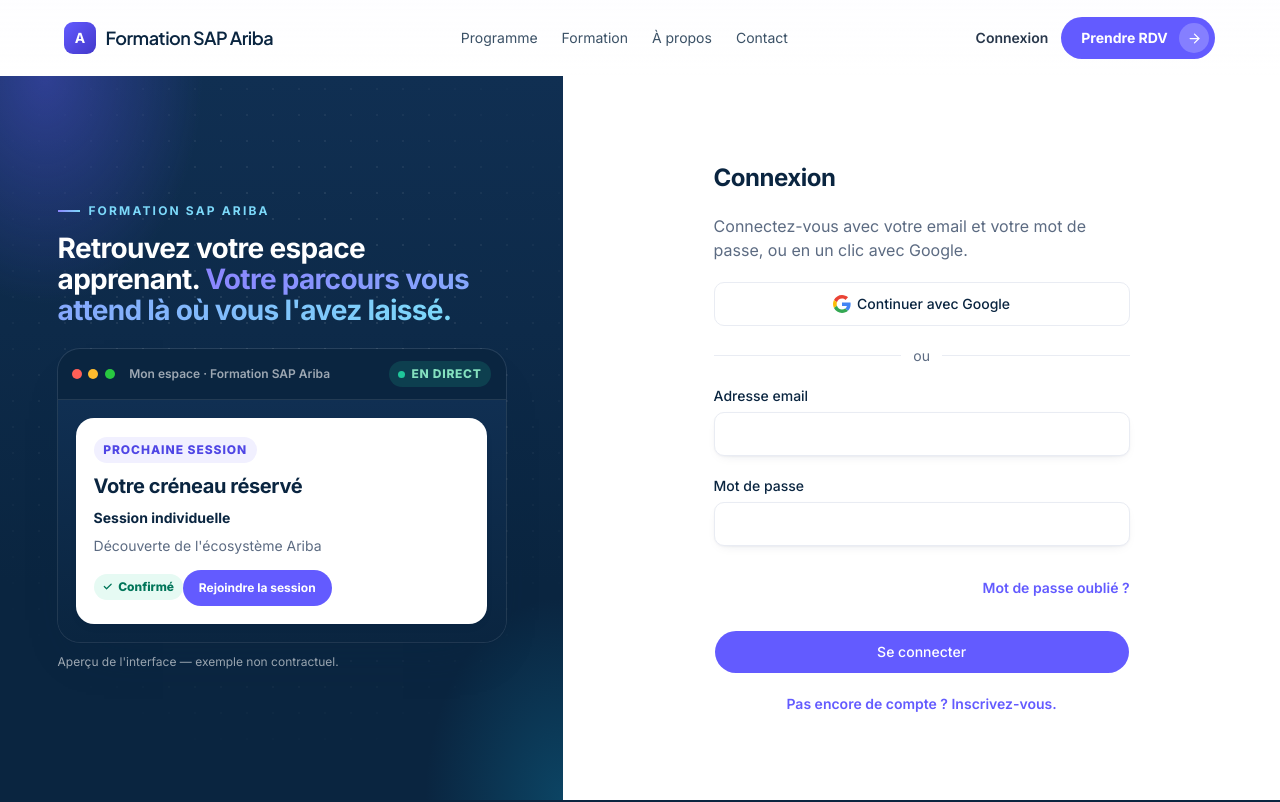
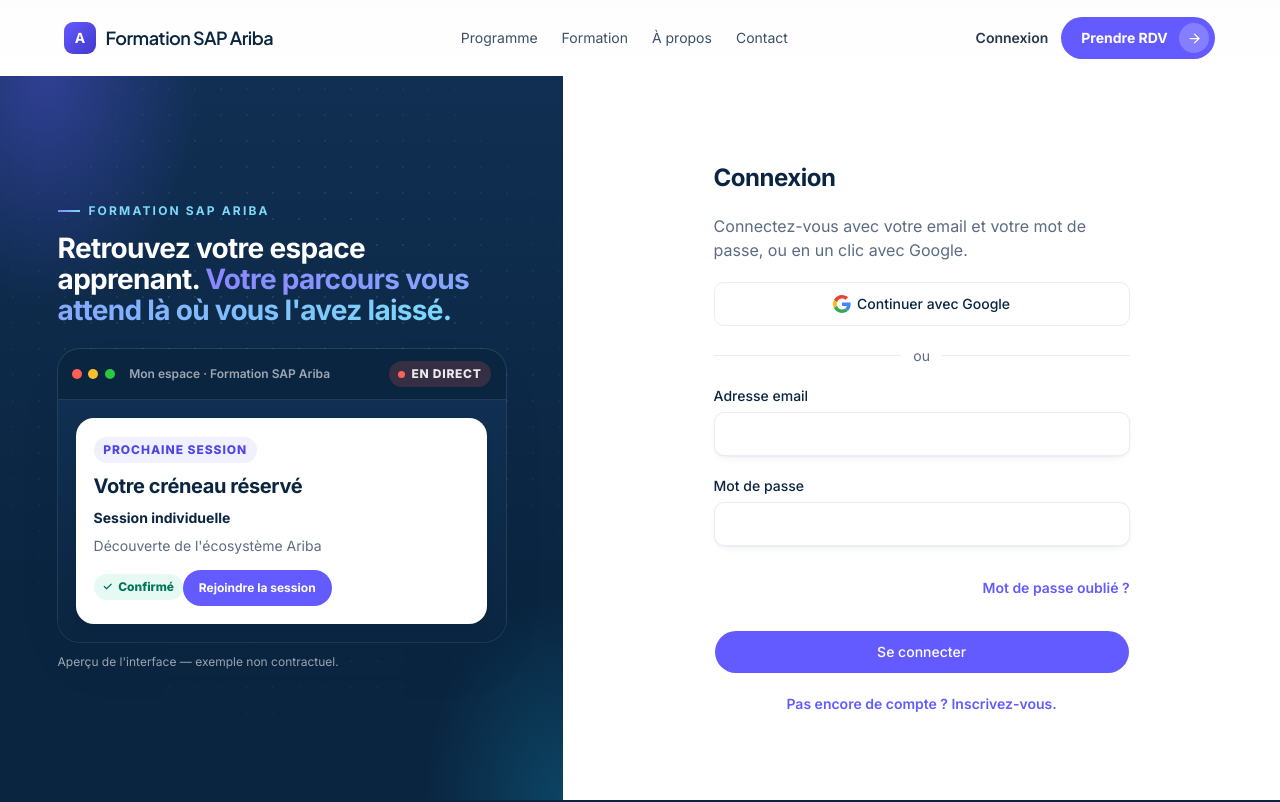
Before and after one commit to aimranee/ElearningAriba, a Next.js app: page /connexion in a window 1280 px wide. Shown: the top 802 px of the page. Built offline with nearby package versions, Linux system fonts and the light colour scheme.

Commit message:
fix: use tokens for the login illustration colours and match the live pulse

```diff
--- a/src/components/illustrations/espace-fenetre.tsx
+++ b/src/components/illustrations/espace-fenetre.tsx
@@ -20,10 +20,10 @@ function EspaceFenetre() {
         <span className="ml-2 min-w-0 flex-1 truncate whitespace-nowrap text-[length:var(--text-micro)] font-semibold text-white/60">
           {`${common.nav.espace} · ${common.metadata.title}`}
         </span>
-        <span className="ml-auto inline-flex flex-none items-center gap-[0.4rem] whitespace-nowrap rounded-full bg-[rgba(31,199,155,.16)] px-[0.6rem] py-[0.25rem] text-[length:var(--text-micro)] font-extrabold uppercase tracking-[0.06em] text-[var(--mint-soft)]">
+        <span className="ml-auto inline-flex flex-none items-center gap-[0.4rem] whitespace-nowrap rounded-full bg-[color-mix(in_srgb,var(--live)_18%,transparent)] px-[0.6rem] py-[0.25rem] text-[length:var(--text-micro)] font-extrabold uppercase tracking-[0.06em] text-white/90">
           <span
             aria-hidden="true"
-            className="size-[7px] rounded-full bg-[var(--mint)]"
+            className="size-[7px] rounded-full bg-[var(--live)]"
             style={{ animation: "pulse-live 1.8s var(--ease-brand) infinite" }}
           />
           En direct
@@ -42,7 +42,7 @@ function EspaceFenetre() {
             <b className="text-[var(--ink)]">Session individuelle</b>
             <span>Découverte de l&apos;écosystème Ariba</span>
           </div>
-          <span className="mt-[0.6rem] inline-flex items-center gap-[0.3rem] rounded-full bg-[#e6faf3] px-[0.55rem] py-[0.25rem] text-[length:var(--text-micro)] font-extrabold text-[var(--mint-ink)]">
+          <span className="mt-[0.6rem] inline-flex items-center gap-[0.3rem] rounded-full bg-success-muted px-[0.55rem] py-[0.25rem] text-[length:var(--text-micro)] font-extrabold text-[var(--mint-ink)]">
             <svg
               viewBox="0 0 24 24"
               stroke="currentColor"
```
